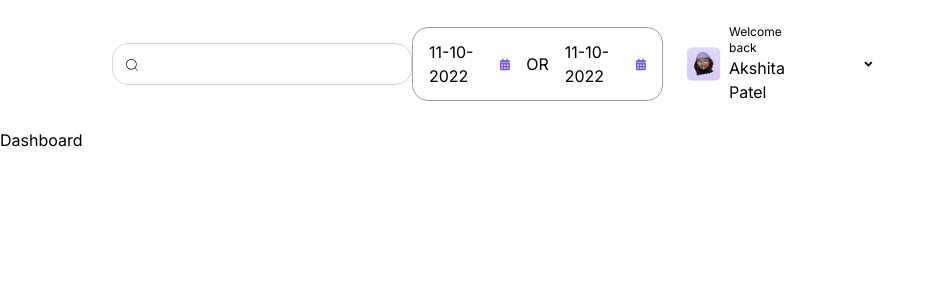
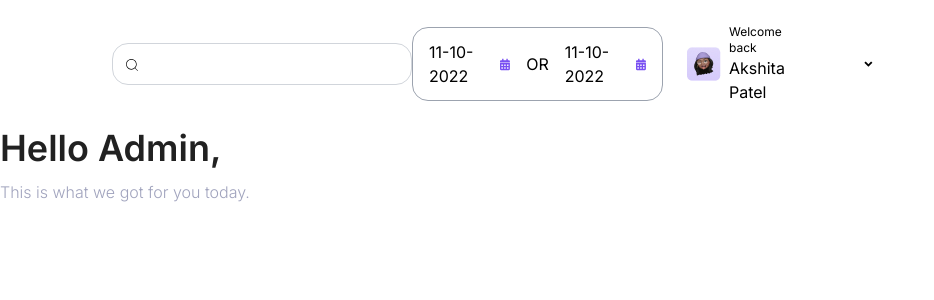
Before and after one commit to vivekkk-01/Admin-Panel, a Next.js app: page /dashboard in a window 1280 px wide. Shown: the top 300 px of the page, without its empty margins (0-934 px from the left). Built offline with nearby package versions, Linux system fonts and the light colour scheme.

Commit message:
welcome text

```diff
--- a/src/app/dashboard/page.jsx
+++ b/src/app/dashboard/page.jsx
@@ -6,7 +6,12 @@ const Dashboard = () => {
   return (
     <div className={`h-full ${classes.dashboard}`}>
       <Header />
-      Dashboard
+      <div className="flex flex-col gap-3">
+        <h1 className="font-semibold text-4xl text-dark">Hello Admin,</h1>
+        <p className=" text-grey font-light">
+          This is what we got for you today.
+        </p>
+      </div>
     </div>
   );
 };
```
